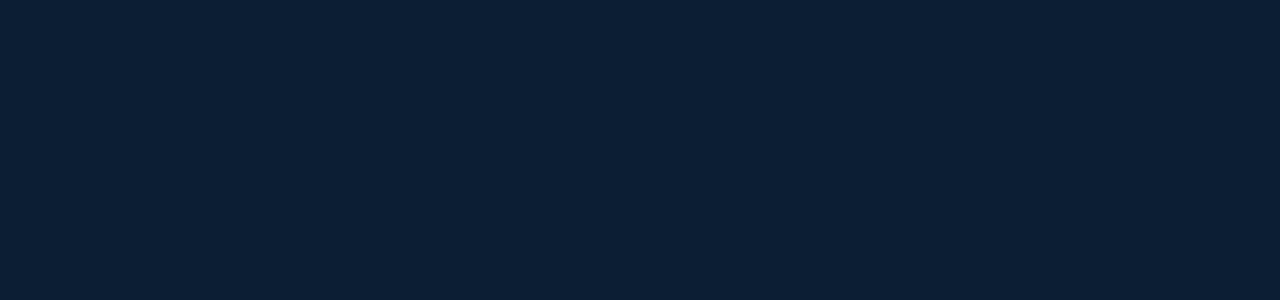
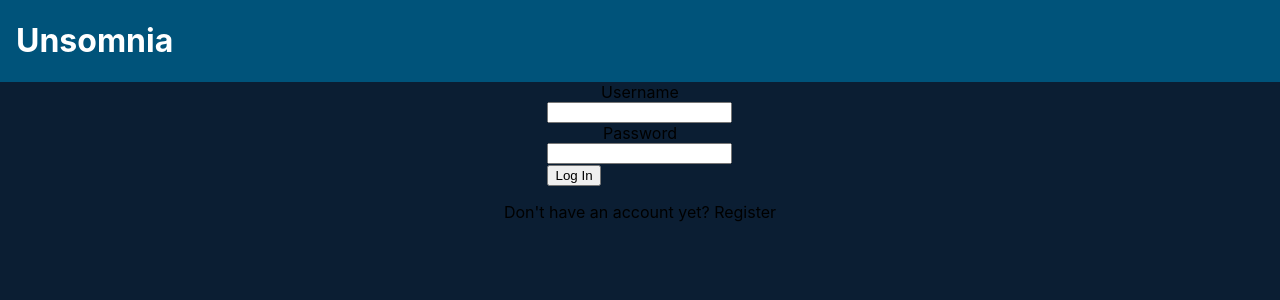
Before and after one commit to Mipol2/Unsomnia, a Next.js app: page /login in a window 1280 px wide. Shown: the top 300 px of the page. Built offline with nearby package versions, Linux system fonts and the light colour scheme.

Commit message:
Refine login and register.

```diff
--- a/pages/login.tsx
+++ b/pages/login.tsx
@@ -1,3 +1,66 @@
+import { FormEvent, useState } from "react";
+import styled from "styled-components";
+import BaseLayout from "../components/layout/base";
+
+const Main = styled.div``;
+
+const FormContainer = styled.div`
+  align-items: center;
+  display: flex;
+  flex-direction: column;
+  justify-content: center;
+`;
+
+const FormStyled = styled.form``;
+
+const InputContainer = styled.div`
+  align-items: center;
+  display: flex;
+  flex-direction: column;
+  justify-content: center;
+  width: 100%;
+`;
+
+const Spacer = styled.div`
+  flex-grow: 1;
+`;
+
 export default function Login() {
-  return <></>;
+  const [username, setUsername] = useState("");
+  const [password, setPassword] = useState("");
+
+  function handleRegister(e: FormEvent) {
+    e.preventDefault();
+  }
+
+  return (
+    <BaseLayout>
+      <Main>
+        <FormContainer>
+          <FormStyled onSubmit={(e) => handleRegister(e)}>
+            <InputContainer>
+              <label htmlFor="username">Username</label>
+              <input
+                id="username"
+                value={username}
+                onChange={(e) => setUsername(e.target.value)}
+              />
+            </InputContainer>
+            <InputContainer>
+              <label htmlFor="password">Password</label>
+              <input
+                id="password"
+                value={password}
+                onChange={(e) => setPassword(e.target.value)}
+              />
+            </InputContainer>
+            <button type="submit">Log In</button>
+          </FormStyled>
+          <p>
+            Don&apos;t have an account yet? <a>Register</a>
+          </p>
+        </FormContainer>
+      </Main>
+    </BaseLayout>
+  );
 }
```
Also changed, not shown: pages/register.tsx (+13 -16 lines).
